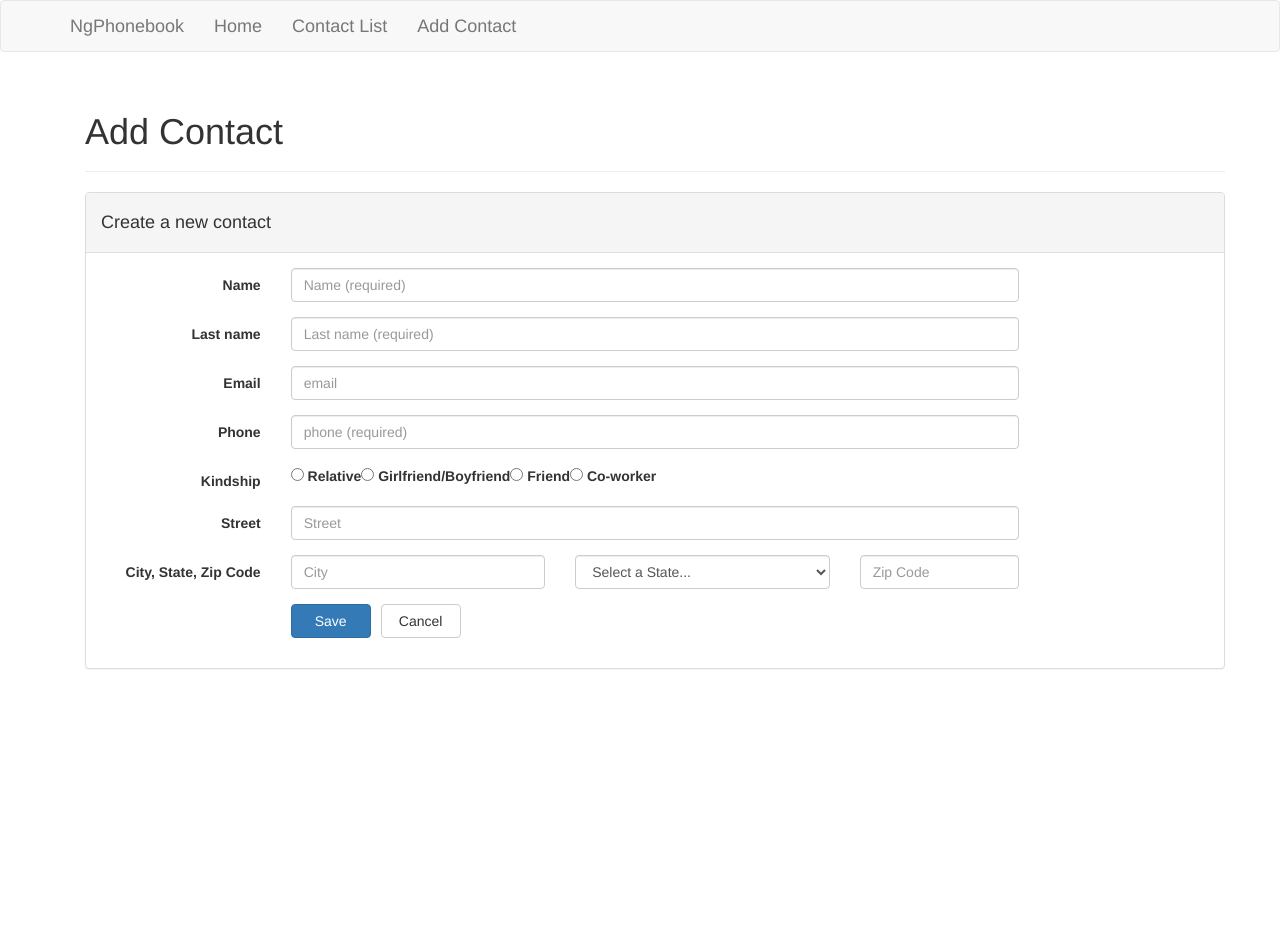
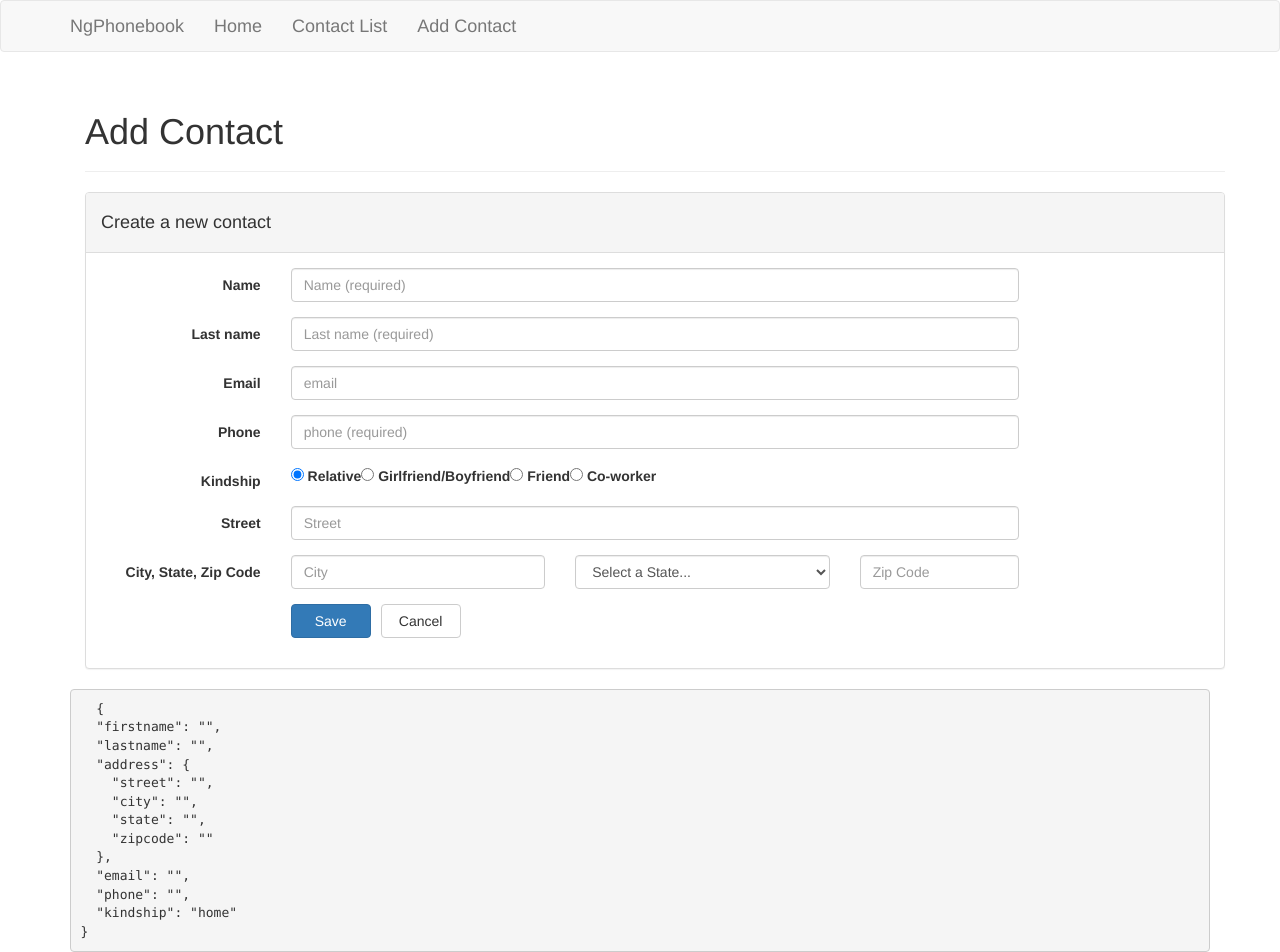
Before and after one commit to ezavile/ng-phonebook, an Angular app: page /contact/add in a window 1280 px wide. Shown: the top 952 px of the page. Before the commit the page ends 800 px from the top, so only its background shows below. Built offline with nearby package versions, Linux system fonts and the light colour scheme.

Commit message:
added ReactiveFormsModule

```diff
--- a/src/app/contacts/contact-add/contact-add.component.html
+++ b/src/app/contacts/contact-add/contact-add.component.html
@@ -10,6 +10,7 @@
         class="form-horizontal"
         novalidate
         (ngSubmit)="saveContact()"
+        [formGroup]="contactForm"
       >
         <div class="form-group">
           <label class="col-md-2 control-label" for="contactName">Name</label>
@@ -19,6 +20,7 @@
               id="contactName"
               type="text"
               placeholder="Name (required)"
+              formControlName="firstname"
             />
           </div>
         </div>
@@ -31,6 +33,7 @@
               id="contactLastname"
               type="text"
               placeholder="Last name (required)"
+              formControlName="lastname"
             />
           </div>
         </div>
@@ -43,6 +46,7 @@
               id="email"
               type="text"
               placeholder="email"
+              formControlName="email"
             />
           </div>
         </div>
@@ -55,6 +59,7 @@
               id="phone"
               type="text"
               placeholder="phone (required)"
+              formControlName="phone"
             />
           </div>
         </div>
@@ -67,6 +72,7 @@
                 type="radio"
                 value="home"
                 name="kindship"
+                formControlName="kindship"
               >
               Relative
             </label>
@@ -75,6 +81,7 @@
                 type="radio"
                 value="heart"
                 name="kindship"
+                formControlName="kindship"
               >
               Girlfriend/Boyfriend
             </label>
@@ -83,6 +90,7 @@
                 type="radio"
                 value="glass"
                 name="kindship"
+                formControlName="kindship"
               >
               Friend
             </label>
@@ -91,13 +99,14 @@
                 type="radio"
                 value="lock"
                 name="kindship"
+                formControlName="kindship"
               >
               Co-worker
             </label>
           </div>
         </div>
 
-        <div>
+        <div formGroupName="address">
           <div class="form-group">
             <label class="col-md-2 control-label" for="street">Street</label>
             <div class="col-md-8">
@@ -106,6 +115,7 @@
                 id="street"
                 type="text"
                 placeholder="Street"
+                formControlName="street"
               />
             </div>
           </div>
@@ -118,12 +128,14 @@
                 class="form-control"
                 id="city"
                 placeholder="City"
+                formControlName="city"
               >
             </div>
             <div class="col-md-3">
               <select
                 id="state"
                 class="form-control"
+                formControlName="state"
               >
                 <option value="" disabled selected hidden>Select a State...</option>
                 <option value="COA">Coahuila</option>
@@ -137,6 +149,7 @@
                 class="form-control"
                 id="zipcode"
                 placeholder="Zip Code"
+                formControlName="zipcode"
               >
             </div>
           </div>
@@ -168,3 +181,7 @@
     </div>
   </div>
 </div>
+
+<pre>
+  {{contactForm.value | json}}
+</pre>
--- a/src/app/contacts/contact-add/contact-add.component.ts
+++ b/src/app/contacts/contact-add/contact-add.component.ts
@@ -1,4 +1,5 @@
 import { Component, OnInit } from '@angular/core';
+import { FormBuilder, FormGroup } from '@angular/forms';
 
 @Component({
   selector: 'pb-contact-add',
@@ -6,10 +7,24 @@ import { Component, OnInit } from '@angular/core';
   styleUrls: ['./contact-add.component.styl']
 })
 export class ContactAddComponent implements OnInit {
+  contactForm: FormGroup;
 
-  constructor() { }
+  constructor(private fb: FormBuilder) { }
 
   ngOnInit() {
+    this.contactForm = this.fb.group({
+      firstname: '',
+      lastname: '',
+      address: this.fb.group({
+        street: '',
+        city: '',
+        state: '',
+        zipcode: ''
+      }),
+      email: '',
+      phone: '',
+      kindship: 'home'
+    });
   }
 
 }
--- a/src/app/shared/shared.module.ts
+++ b/src/app/shared/shared.module.ts
@@ -1,6 +1,6 @@
 import { NgModule } from '@angular/core';
 import { CommonModule } from '@angular/common';
-import { FormsModule } from '@angular/forms';
+import { FormsModule, ReactiveFormsModule } from '@angular/forms';
 
 import { TitleComponent } from './title/title.component';
 import { IcoContactComponent } from './ico-contact/ico-contact.component';
@@ -9,7 +9,8 @@ import { ConvertToSpacesPipe } from './convert-to-spaces/convert-to-spaces.pipe'
 @NgModule({
   imports: [
     CommonModule,
-    FormsModule
+    FormsModule,
+    ReactiveFormsModule
   ],
   declarations: [
     TitleComponent,
@@ -19,6 +20,7 @@ import { ConvertToSpacesPipe } from './convert-to-spaces/convert-to-spaces.pipe'
   exports: [
     CommonModule,
     FormsModule,
+    ReactiveFormsModule,
     TitleComponent,
     IcoContactComponent,
     ConvertToSpacesPipe
```
